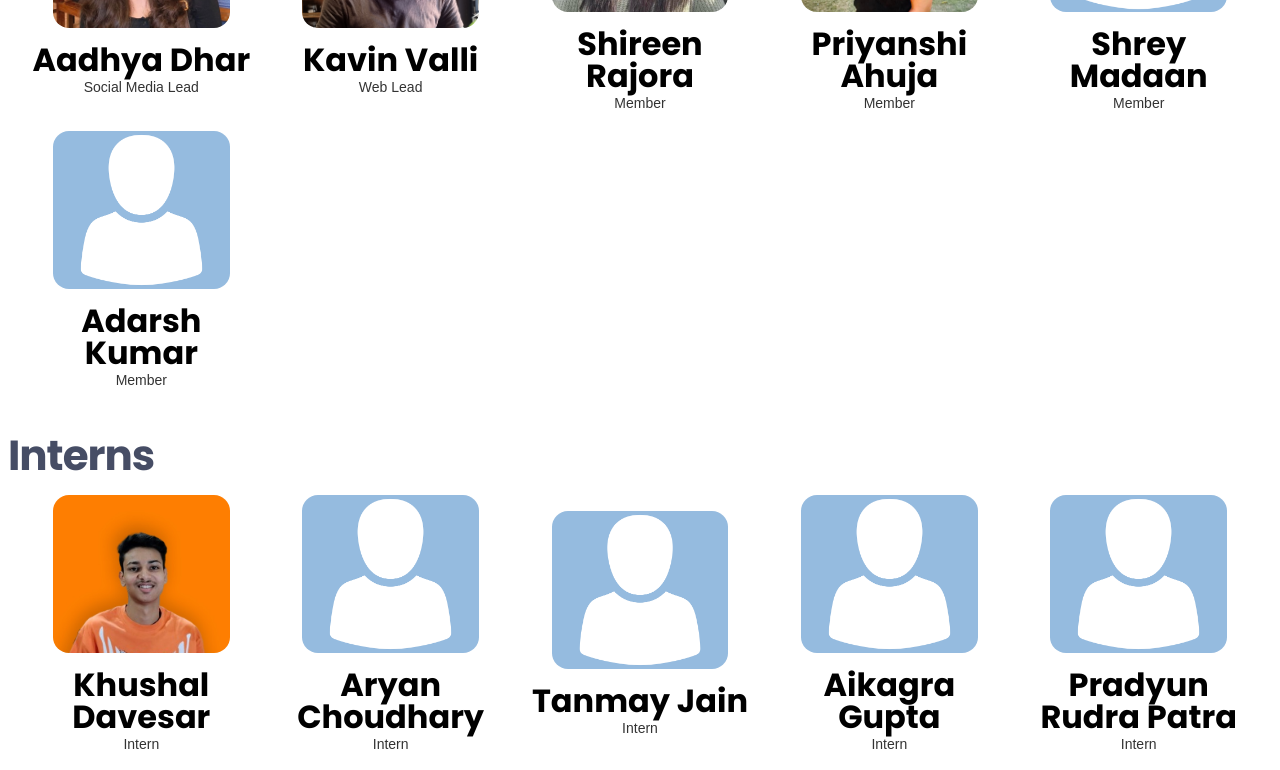
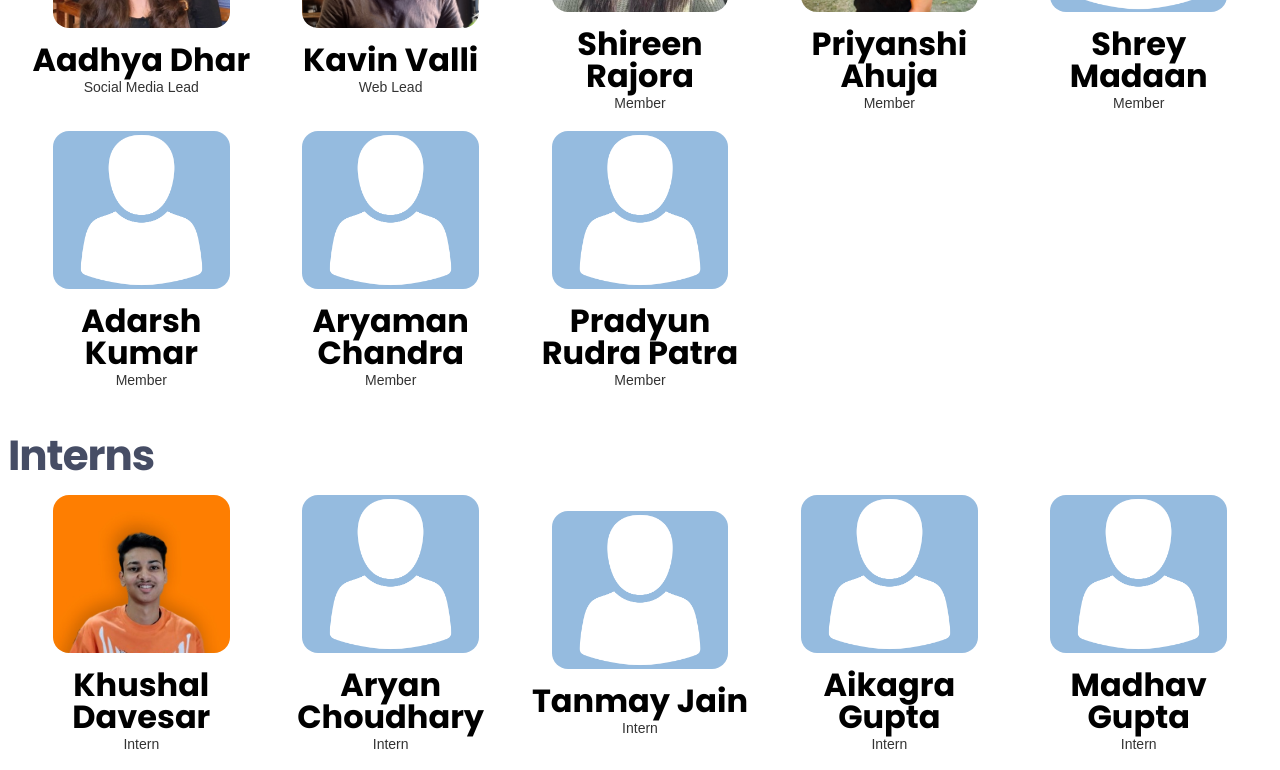
Before and after one commit to New-Delhi-Space-Society/new-delhi-space-society.github.io, a Next.js app: page /members in a window 1280 px wide. Shown: the part 720-1490 px from the top of the page. Built offline with nearby package versions, Linux system fonts and the light colour scheme.

Commit message:
add aryaman and pradyun to members

```diff
--- a/data/members.ts
+++ b/data/members.ts
@@ -59,6 +59,16 @@ export const members = [
       },
       {
         name: "Adarsh Kumar",
+        role: "Member",
+        image: "dummy.png",
+      },
+      {
+        name: "Aryaman Chandra",
+        role: "Member",
+        image: "dummy.png",
+      },
+      {
+        name: "Pradyun Rudra Patra",
         role: "Member",
         image: "dummy.png",
       },
@@ -128,11 +138,6 @@ export const members = [
         image: "dummy.png",
       },
       {
-        name: "Pradyun Rudra Patra",
-        role: "Intern",
-        image: "dummy.png",
-      },
-      {
         name: "Madhav Gupta",
         role: "Intern",
         image: "dummy.png",
```
